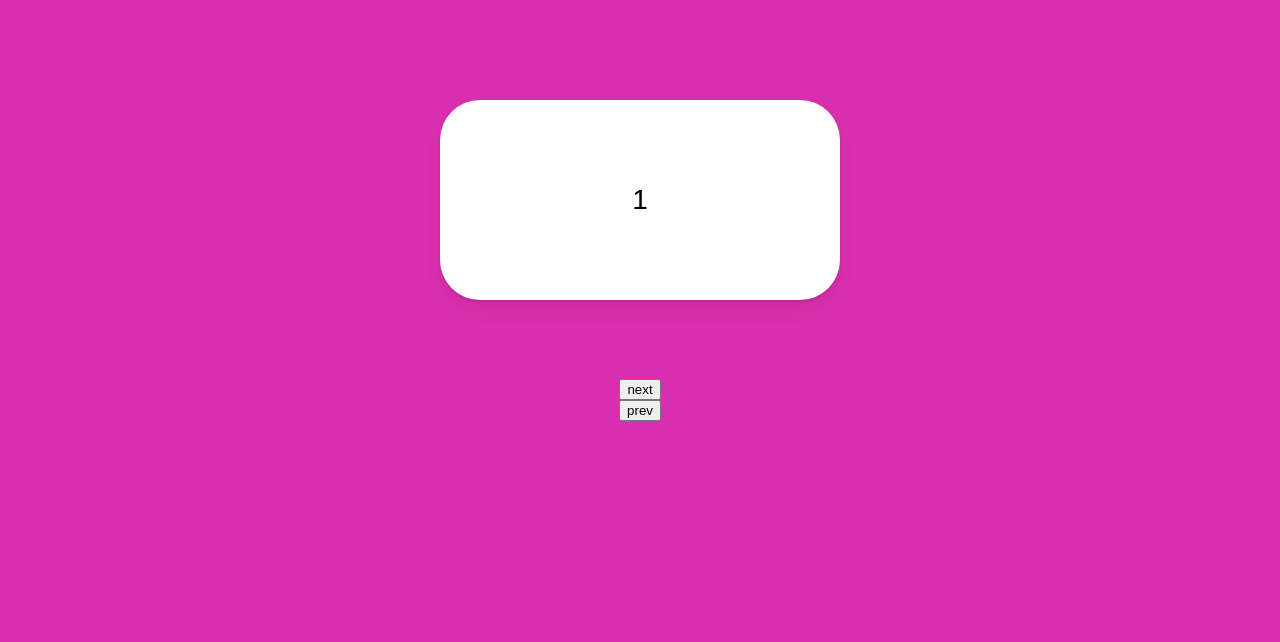
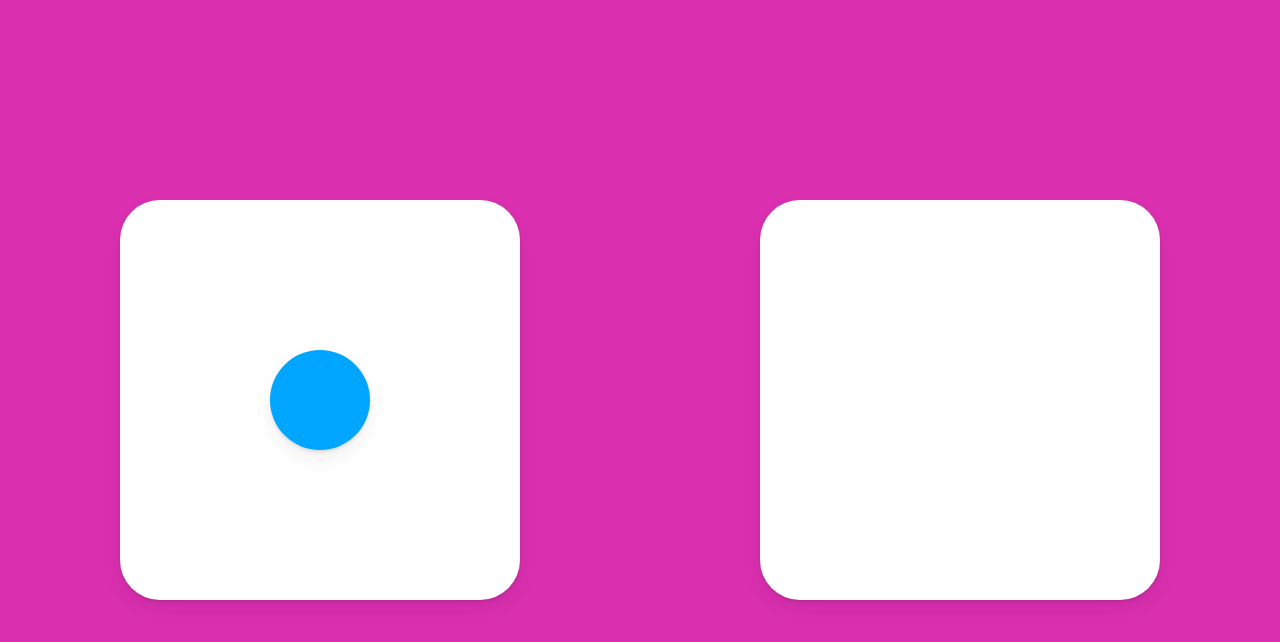
Before and after one commit to sorrynthx/react-study, a React (Create React App) app in the folder animation/: page / in a window 1280 px wide. Shown: the top 642 px of the page. Built offline with nearby package versions, Linux system fonts and the light colour scheme.

Commit message:
2022-06-23 React Animation shared layout component 다른 컴포넌트를 하나로 연결시킴(layoutId)

```diff
--- a/animation/src/App.tsx
+++ b/animation/src/App.tsx
@@ -7,80 +7,45 @@
   height: 100vh;
   display: flex;
   align-items: center;
-  justify-content: center;
-  flex-direction: column;
+  justify-content: space-around;
   background-color: #da2faf;
 `;
 
 const Box = styled(motion.div)`
   width: 400px;
-  height: 200px;
+  height: 400px;
   background-color: rgba(255, 255, 255, 1);
   border-radius: 40px;
-  position: absolute;
-  top: 100px;
   display: flex;
   justify-content: center;
   align-items: center;
-  font-size: 28px;
   box-shadow: 0 2px 3px rgba(0, 0, 0, 0.1), 0 10px 20px rgba(0, 0, 0, 0.06);
 `;
 
-const box = {
-  entry: (goBack:boolean) => {
-    return {
-      x: goBack ? -500 : 500,
-      opacity: 0,
-      scale: 0,
-    }
-  },
-  center: {
-    x: 0,
-    opacity: 1,
-    scale: 1,
-    transition: {
-      duration: 1,
-    },
-  },
-  exit: (goBack: boolean) => (
-    {
-      x: goBack ? 500 : -500,
-      opacity: 0,
-      scale: 0,
-      transition: { duration: 1 } }
-    ),
-};
+const Circle = styled(motion.div)`
+  background-color: #00a5ff;
+  height: 100px;
+  width: 100px;
+  box-shadow: 0 2px 3px rgba(0, 0, 0, 0.1), 0 10px 20px rgba(0, 0, 0, 0.06);
+`;
 
 function App() {
-  const [visible, setVisible] = useState(1);
-  const [back, setBack] = useState(false);
-  const nextPlease = () => {
-    setVisible((prev) => (prev === 10 ? 10 : prev + 1));
-    setBack(false);
-  }
-  const prevPlease = () => {
-    setVisible((prev) => (prev === 1 ? 1 : prev - 1));
-    setBack(true);
-  }
+  const [clicked, setClicked] = useState(false);
+  const toggleClicked = () => setClicked((prev) => !prev);
 
     return (
 
-      <Wrapper>
-          <AnimatePresence custom={back}>
-              <Box
-                custom={back}
-                variants={box}
-                initial="entry"
-                animate="center"
-                exit="exit"
-                key={visible}
-              >
-                {visible}
-              </Box>
-
-        </AnimatePresence>
-        <button onClick={nextPlease}>next</button>
-        <button onClick={prevPlease}>prev</button>
+      <Wrapper onClick={toggleClicked}>
+      <Box>
+        {!clicked ? (
+          <Circle layoutId="circle" style={{ borderRadius: 50 }} />
+        ) : null}
+      </Box>
+      <Box>
+        {clicked ? (
+          <Circle layoutId="circle" style={{ borderRadius: 0, scale: 2 }} />
+        ) : null}
+      </Box>
     </Wrapper>
     );
 }
```
